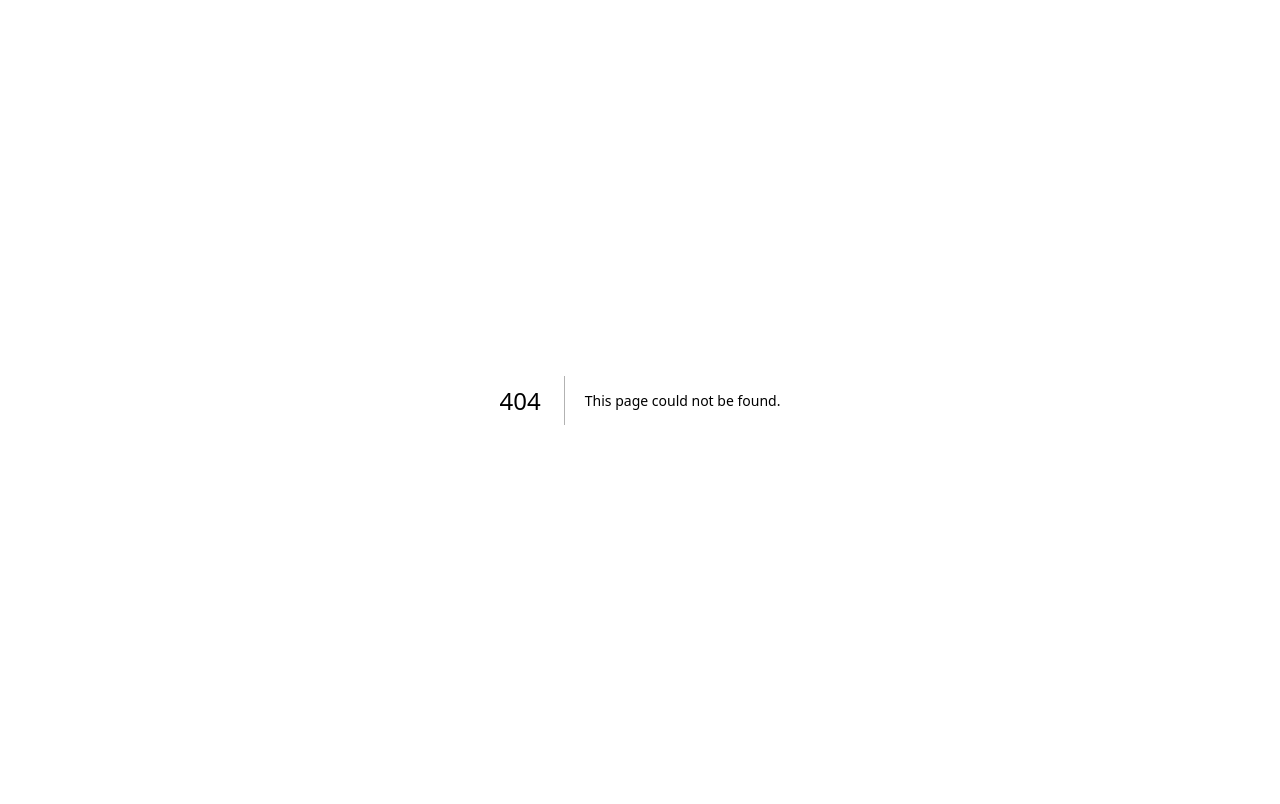
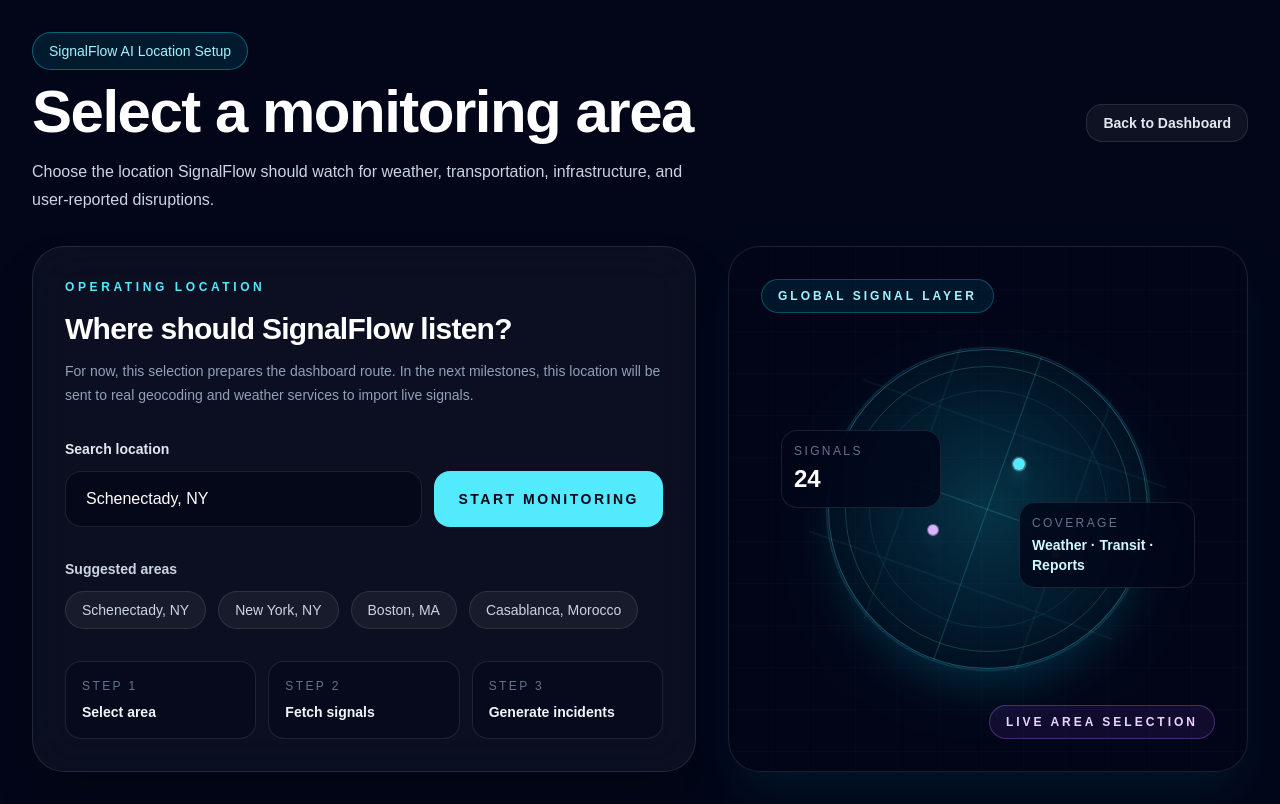
Before and after one commit to Nvalientenada/signalflow-ai, a Next.js app in the folder frontend/: page /location in a window 1280 px wide. Before the commit this address had no page. Built offline with nearby package versions, Linux system fonts and the light colour scheme.

Commit message:
added a location selection page

```diff
--- a/frontend/app/globals.css
+++ b/frontend/app/globals.css
@@ -153,3 +153,21 @@ body {
 .data-rain {
   animation: data-rain 7s linear infinite;
 }
+
+@keyframes globe-rotate {
+  0% {
+    transform: rotate(0deg) scale(1);
+  }
+
+  50% {
+    transform: rotate(180deg) scale(1.03);
+  }
+
+  100% {
+    transform: rotate(360deg) scale(1);
+  }
+}
+
+.globe-rotate {
+  animation: globe-rotate 18s linear infinite;
+}
--- /dev/null
+++ b/frontend/app/location/page.tsx
@@ -0,0 +1,5 @@
+import LocationSelector from "@/components/location/LocationSelector";
+
+export default function LocationPage() {
+  return <LocationSelector />;
+}
--- a/frontend/components/dashboard/DashboardClient.tsx
+++ b/frontend/components/dashboard/DashboardClient.tsx
@@ -9,6 +9,8 @@ import type { Incident } from "./IncidentCard";
 import { RawEvent } from "./EventCard";
 
 import type { AIStatus } from "@/app/page";
+
+import Link from "next/link";
 
 type BackendHealth = {
   status: string;
@@ -50,6 +52,13 @@ export default function DashboardClient({
             <p className="mb-4 w-fit rounded-full border border-cyan-400/40 bg-cyan-400/10 px-4 py-2 text-sm font-medium text-cyan-200">
               AI Incident Intelligence Platform
             </p>
+            <Link
+                href="/location"
+                className="mb-5 inline-flex items-center gap-2 rounded-full border border-purple-400/30 bg-purple-500/10 px-4 py-2 text-sm font-semibold text-purple-100 transition hover:border-purple-300/50 hover:bg-purple-500/20"
+            >
+                Choose monitoring location
+                <span>→</span>
+            </Link>
 
             <h1 className="max-w-4xl text-6xl font-black tracking-tight text-white sm:text-7xl xl:text-8xl">
               SignalFlow AI
--- /dev/null
+++ b/frontend/components/location/GlobeVisual.tsx
@@ -0,0 +1,55 @@
+export default function GlobeVisual() {
+  return (
+    <div className="relative flex min-h-[460px] items-center justify-center overflow-hidden rounded-[2rem] border border-white/10 bg-slate-950/70 shadow-2xl shadow-cyan-500/10">
+      <div className="absolute inset-0 bg-[radial-gradient(circle_at_center,rgba(34,211,238,0.18),transparent_45%)]" />
+      <div className="absolute inset-0 bg-[linear-gradient(rgba(255,255,255,0.04)_1px,transparent_1px),linear-gradient(90deg,rgba(255,255,255,0.04)_1px,transparent_1px)] bg-[size:42px_42px] opacity-40" />
+
+      <div className="absolute left-8 top-8 rounded-full border border-cyan-400/30 bg-cyan-500/10 px-4 py-2 text-xs font-semibold uppercase tracking-[0.25em] text-cyan-200">
+        Global Signal Layer
+      </div>
+
+      <div className="absolute bottom-8 right-8 rounded-full border border-purple-400/30 bg-purple-500/10 px-4 py-2 text-xs font-semibold uppercase tracking-[0.25em] text-purple-200">
+        Live Area Selection
+      </div>
+
+      <div className="relative h-72 w-72 rounded-full border border-cyan-300/30 bg-cyan-400/5 shadow-2xl shadow-cyan-400/20 sm:h-80 sm:w-80">
+        <div className="absolute inset-4 rounded-full border border-cyan-300/20" />
+        <div className="absolute inset-10 rounded-full border border-cyan-300/10" />
+
+        <div className="globe-rotate absolute inset-0 rounded-full border border-cyan-300/20">
+          <div className="absolute left-1/2 top-0 h-full w-px bg-cyan-300/20" />
+          <div className="absolute left-1/4 top-0 h-full w-px bg-cyan-300/10" />
+          <div className="absolute left-3/4 top-0 h-full w-px bg-cyan-300/10" />
+
+          <div className="absolute left-0 top-1/2 h-px w-full bg-cyan-300/20" />
+          <div className="absolute left-4 top-1/4 h-px w-[90%] bg-cyan-300/10" />
+          <div className="absolute bottom-1/4 left-4 h-px w-[90%] bg-cyan-300/10" />
+        </div>
+
+        <div className="absolute left-[58%] top-[34%] h-3 w-3 rounded-full bg-cyan-300 shadow-lg shadow-cyan-300/70" />
+        <div className="signal-pulse absolute left-[58%] top-[34%] h-3 w-3 rounded-full border border-cyan-200" />
+
+        <div className="absolute left-[31%] top-[55%] h-2.5 w-2.5 rounded-full bg-purple-300 shadow-lg shadow-purple-300/70" />
+        <div className="signal-pulse absolute left-[31%] top-[55%] h-2.5 w-2.5 rounded-full border border-purple-200" />
+
+        <div className="absolute left-[70%] top-[63%] h-2 w-2 rounded-full bg-amber-300 shadow-lg shadow-amber-300/70" />
+
+        <div className="absolute -left-12 top-20 w-40 rounded-2xl border border-white/10 bg-slate-950/80 p-3 backdrop-blur-xl">
+          <p className="text-xs uppercase tracking-[0.2em] text-slate-500">
+            Signals
+          </p>
+          <p className="mt-1 text-2xl font-black text-white">24</p>
+        </div>
+
+        <div className="absolute -right-12 bottom-20 w-44 rounded-2xl border border-white/10 bg-slate-950/80 p-3 backdrop-blur-xl">
+          <p className="text-xs uppercase tracking-[0.2em] text-slate-500">
+            Coverage
+          </p>
+          <p className="mt-1 text-sm font-semibold text-cyan-100">
+            Weather · Transit · Reports
+          </p>
+        </div>
+      </div>
+    </div>
+  );
+}
--- /dev/null
+++ b/frontend/components/location/LocationSelector.tsx
@@ -0,0 +1,150 @@
+"use client";
+
+import { useRouter } from "next/navigation";
+import { useState } from "react";
+import GlobeVisual from "./GlobeVisual";
+
+const suggestedLocations = [
+  "Schenectady, NY",
+  "New York, NY",
+  "Boston, MA",
+  "Casablanca, Morocco",
+];
+
+export default function LocationSelector() {
+  const router = useRouter();
+  const [locationName, setLocationName] = useState("Schenectady, NY"); // stores selected location
+
+  function handleStartMonitoring() {
+    const encodedLocation = encodeURIComponent(locationName.trim());
+
+    if (!encodedLocation) {
+      return;
+    }
+
+    router.push(`/?location=${encodedLocation}`);
+  }
+
+  return (
+    <main className="min-h-screen bg-slate-950 px-6 py-8 text-white sm:px-8">
+      <div className="mx-auto max-w-7xl">
+        <div className="mb-8 flex flex-wrap items-center justify-between gap-4">
+          <div>
+            <p className="mb-3 w-fit rounded-full border border-cyan-400/40 bg-cyan-400/10 px-4 py-2 text-sm font-medium text-cyan-200">
+              SignalFlow AI Location Setup
+            </p>
+
+            <h1 className="text-4xl font-black tracking-tight sm:text-6xl">
+              Select a monitoring area
+            </h1>
+
+            <p className="mt-4 max-w-2xl text-base leading-7 text-slate-300">
+              Choose the location SignalFlow should watch for weather,
+              transportation, infrastructure, and user-reported disruptions.
+            </p>
+          </div>
+
+          <button
+            onClick={() => router.push("/")}
+            className="rounded-2xl border border-white/10 bg-white/5 px-4 py-2 text-sm font-semibold text-slate-200 transition hover:border-cyan-400/30 hover:bg-cyan-500/10"
+          >
+            Back to Dashboard
+          </button>
+        </div>
+
+        <div className="grid gap-8 lg:grid-cols-[1fr_520px] lg:items-stretch">
+          <section className="rounded-[2rem] border border-white/10 bg-white/[0.04] p-6 shadow-2xl shadow-black/30 backdrop-blur-xl sm:p-8">
+            <p className="text-xs font-semibold uppercase tracking-[0.3em] text-cyan-300">
+              Operating Location
+            </p>
+
+            <h2 className="mt-4 text-3xl font-bold tracking-tight text-white">
+              Where should SignalFlow listen?
+            </h2>
+
+            <p className="mt-3 text-sm leading-6 text-slate-400">
+              For now, this selection prepares the dashboard route. In the next
+              milestones, this location will be sent to real geocoding and
+              weather services to import live signals.
+            </p>
+
+            <div className="mt-8">
+              <label
+                htmlFor="location"
+                className="mb-3 block text-sm font-semibold text-slate-200"
+              >
+                Search location
+              </label>
+
+              <div className="flex flex-col gap-3 sm:flex-row">
+                <input
+                  id="location"
+                  value={locationName}
+                  onChange={(event) => setLocationName(event.target.value)}
+                  placeholder="Example: Schenectady, NY"
+                  className="min-h-14 flex-1 rounded-2xl border border-white/10 bg-slate-950/70 px-5 text-base text-white outline-none transition placeholder:text-slate-600 focus:border-cyan-400/50 focus:ring-4 focus:ring-cyan-400/10"
+                />
+
+                <button
+                  onClick={handleStartMonitoring}
+                  className="min-h-14 rounded-2xl bg-cyan-300 px-6 text-sm font-black uppercase tracking-[0.18em] text-slate-950 transition hover:bg-cyan-200"
+                >
+                  Start Monitoring
+                </button>
+              </div>
+            </div>
+
+            <div className="mt-8">
+              <p className="mb-3 text-sm font-semibold text-slate-300">
+                Suggested areas
+              </p>
+
+              <div className="flex flex-wrap gap-3">
+                {suggestedLocations.map((location) => (
+                  <button
+                    key={location}
+                    onClick={() => setLocationName(location)}
+                    className="rounded-full border border-white/10 bg-white/5 px-4 py-2 text-sm text-slate-300 transition hover:border-cyan-400/40 hover:bg-cyan-500/10 hover:text-cyan-100"
+                  >
+                    {location}
+                  </button>
+                ))}
+              </div>
+            </div>
+
+            <div className="mt-8 grid gap-3 sm:grid-cols-3">
+              <div className="rounded-2xl border border-white/10 bg-slate-950/50 p-4">
+                <p className="text-xs uppercase tracking-[0.2em] text-slate-500">
+                  Step 1
+                </p>
+                <p className="mt-2 text-sm font-semibold text-slate-100">
+                  Select area
+                </p>
+              </div>
+
+              <div className="rounded-2xl border border-white/10 bg-slate-950/50 p-4">
+                <p className="text-xs uppercase tracking-[0.2em] text-slate-500">
+                  Step 2
+                </p>
+                <p className="mt-2 text-sm font-semibold text-slate-100">
+                  Fetch signals
+                </p>
+              </div>
+
+              <div className="rounded-2xl border border-white/10 bg-slate-950/50 p-4">
+                <p className="text-xs uppercase tracking-[0.2em] text-slate-500">
+                  Step 3
+                </p>
+                <p className="mt-2 text-sm font-semibold text-slate-100">
+                  Generate incidents
+                </p>
+              </div>
+            </div>
+          </section>
+
+          <GlobeVisual />
+        </div>
+      </div>
+    </main>
+  );
+}
```
